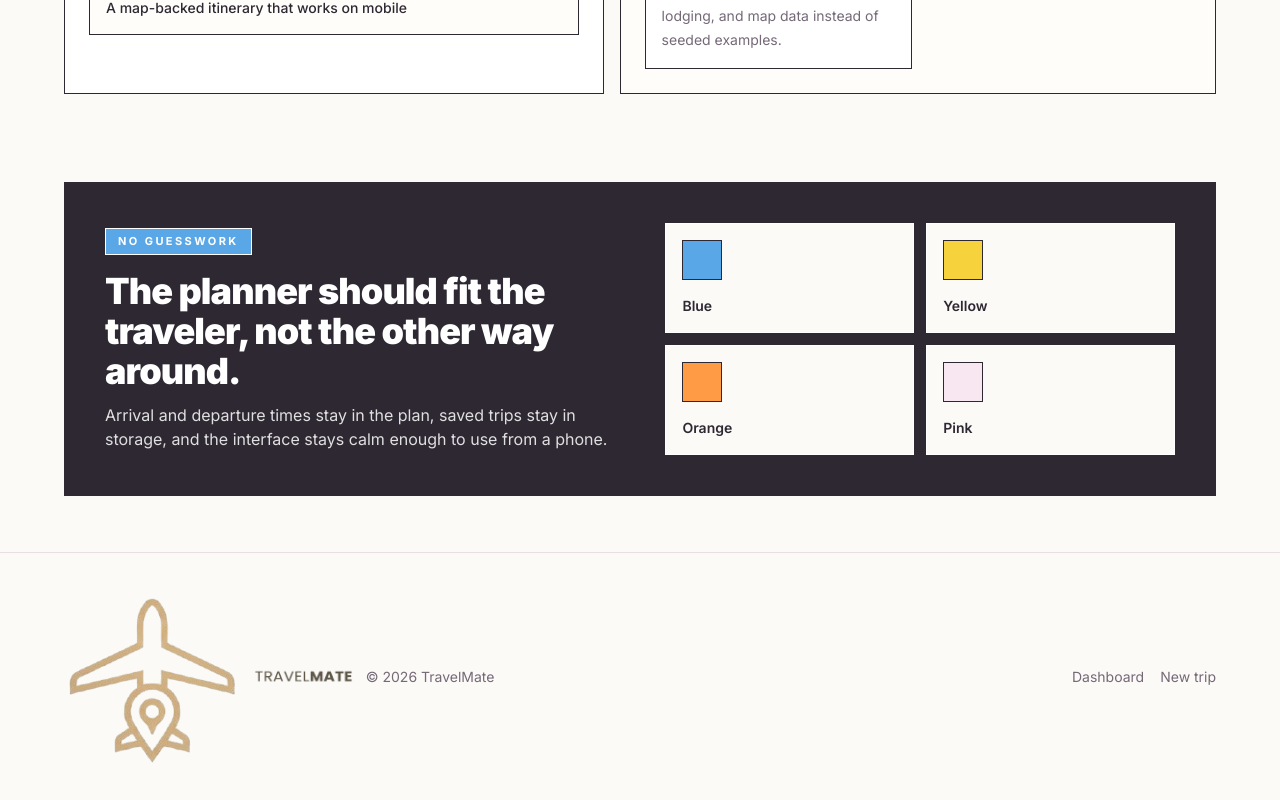
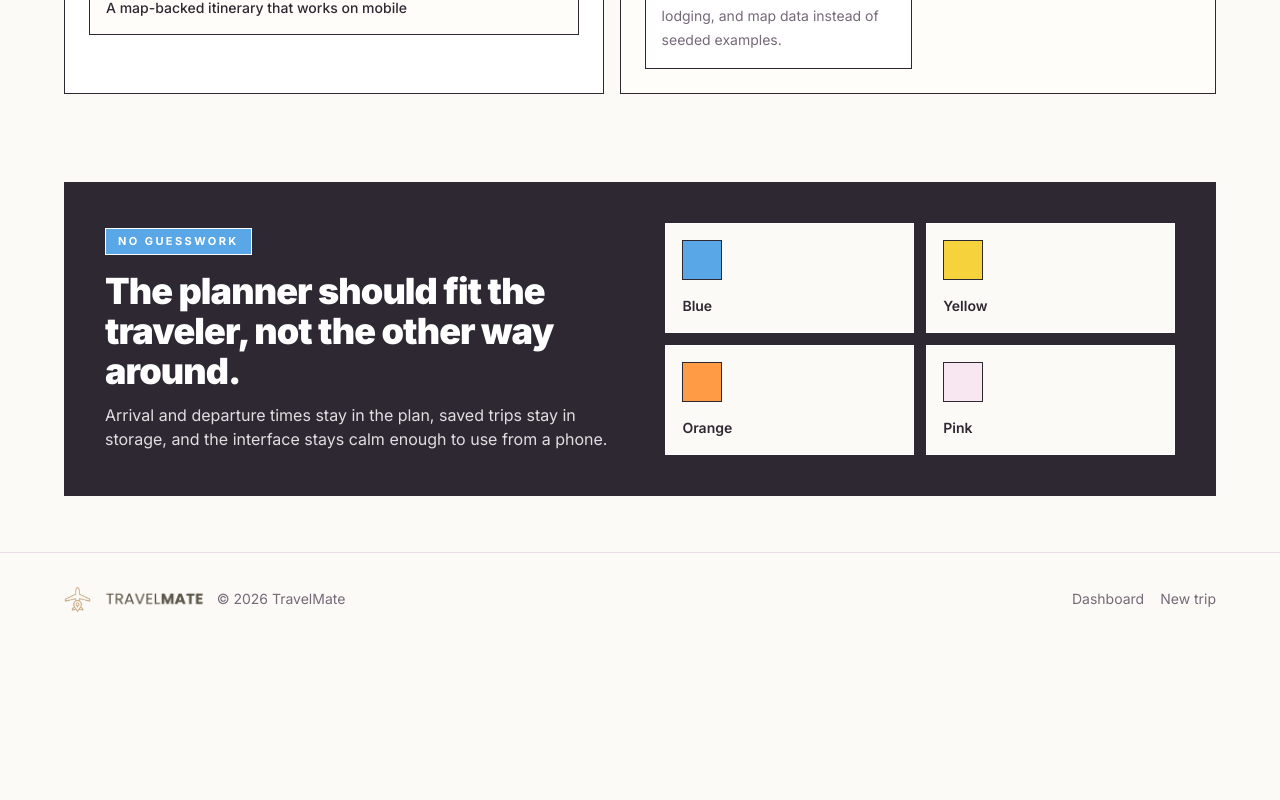
Before and after one commit to jayasaisrikar/travelmate, a Next.js app: page / in a window 1280 px wide. Shown: the part 1561-2361 px from the top of the page. After the commit the page ends 2206 px from the top, so only its background shows below. Built offline with nearby package versions, Linux system fonts and the light colour scheme.

Commit message:
fixed header issue

```diff
--- a/components/common/Brand.tsx
+++ b/components/common/Brand.tsx
@@ -19,17 +19,18 @@ export function Brand({
   compact = false,
   asLink = true,
 }: BrandProps) {
-  const logoSize = compact ? 28 : 36;
-  const wordmarkHeight = compact ? 18 : 24;
+  const logoHeight = compact ? 'clamp(20px, 3vw, 28px)' : 'clamp(24px, 4vw, 36px)';
+  const wordmarkHeight = compact ? 'clamp(14px, 2.2vw, 18px)' : 'clamp(16px, 3vw, 24px)';
 
   const content = (
     <>
       <Image
         src="/images/logo.png"
         alt="TravelMate logo"
-        width={logoSize}
-        height={logoSize}
+        width={36}
+        height={36}
         className="h-auto w-auto object-contain"
+        style={{ height: logoHeight }}
         priority
       />
       {showWordmark && (
@@ -39,7 +40,7 @@ export function Brand({
           width={440}
           height={61}
           className="h-auto w-auto object-contain"
-          style={{ height: `${wordmarkHeight}px` }}
+          style={{ height: wordmarkHeight }}
           priority
         />
       )}
@@ -47,11 +48,11 @@ export function Brand({
   );
 
   if (!asLink) {
-    return <div className={clsx('inline-flex items-center gap-3', className)}>{content}</div>;
+    return <div className={clsx('inline-flex items-center gap-2 sm:gap-3', className)}>{content}</div>;
   }
 
   return (
-    <Link href={href} className={clsx('inline-flex items-center gap-3', className)}>
+    <Link href={href} className={clsx('inline-flex items-center gap-2 sm:gap-3', className)}>
       {content}
     </Link>
   );
```
